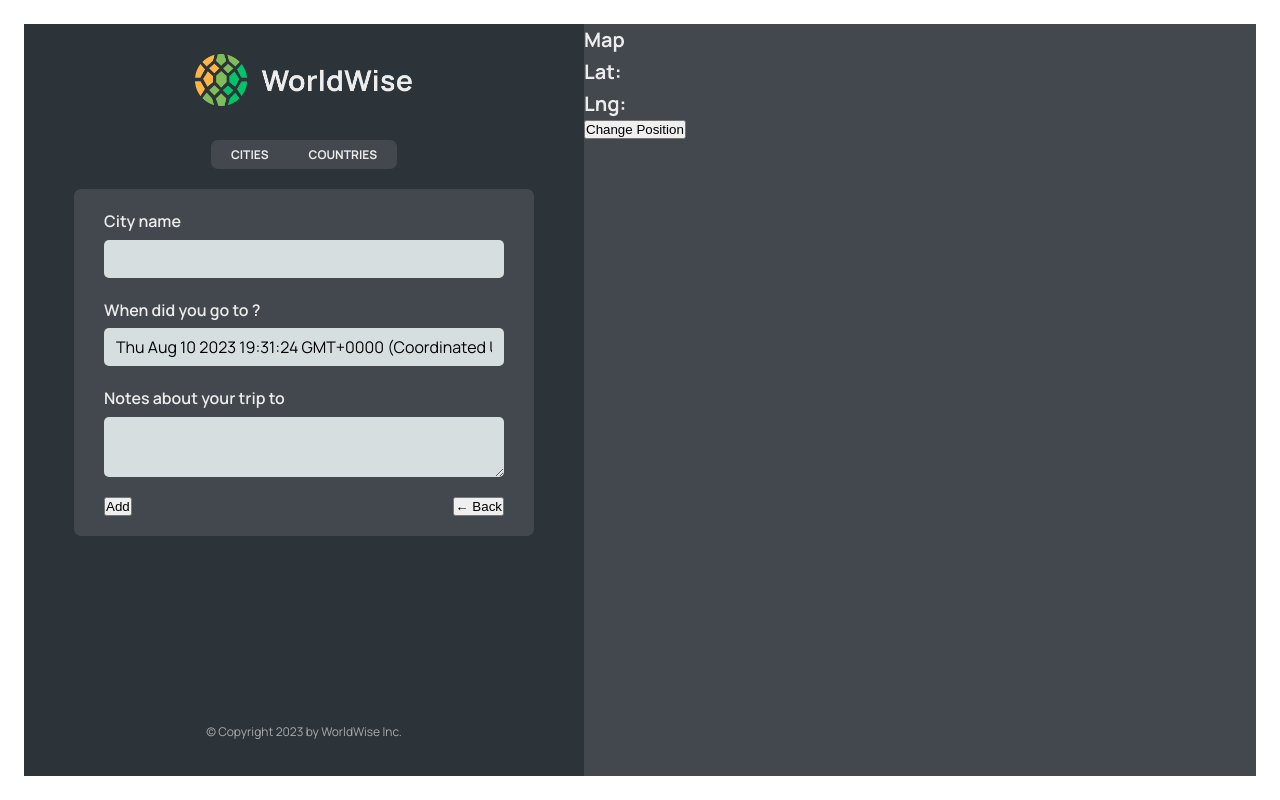
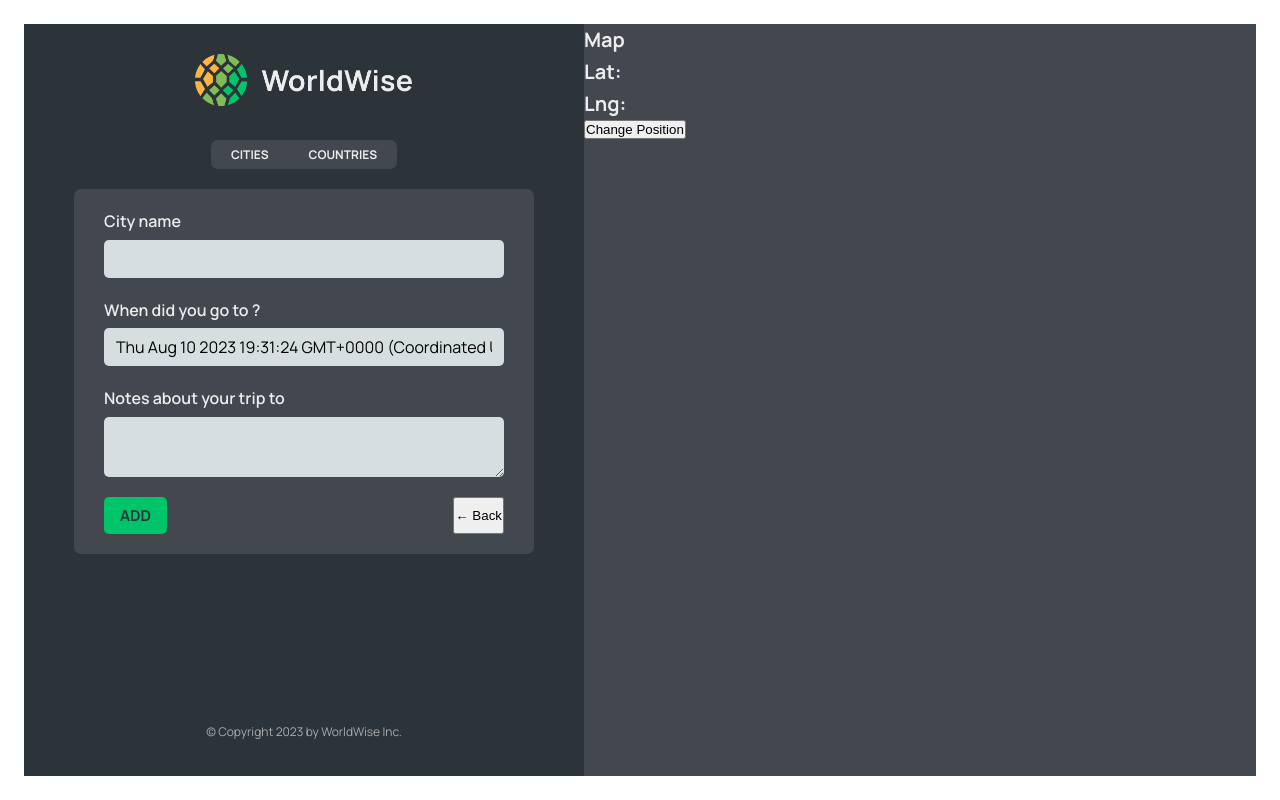
Before and after one commit to julioaraujo96/worldwise, a React (Vite) app: page /app/form in a window 1280 px wide. Built offline with nearby package versions, Linux system fonts and the light colour scheme; data requests are answered from the project's data file.

Commit message:
feat: reusable button component

```diff
--- /dev/null
+++ b/src/components/Button/Button.jsx
@@ -0,0 +1,12 @@
+import styles from './Button.module.css';
+
+function Button( { children, onClick, type } ) {
+
+    return (
+        <button onClick={onClick} className={`${styles.btn} ${styles[type]}`} >
+            { children}
+        </button>
+    )
+}
+
+export default Button;
--- a/src/components/Form/Form.jsx
+++ b/src/components/Form/Form.jsx
@@ -1,7 +1,7 @@
 // "https://api.bigdatacloud.net/data/reverse-geocode-client?latitude=0&longitude=0"
 
 import { useState } from "react";
-
+import Button from "../Button/Button";
 import styles from "./Form.module.css";
 
 export function convertToEmoji(countryCode) {
@@ -49,7 +49,7 @@
       </div>
 
       <div className={styles.buttons}>
-        <button>Add</button>
+        <Button type="primary"> Add </Button>
         <button>&larr; Back</button>
       </div>
     </form>
```
Also changed, not shown: src/components/Button/Button.module.css (renamed from src/components/Button.module.css).
